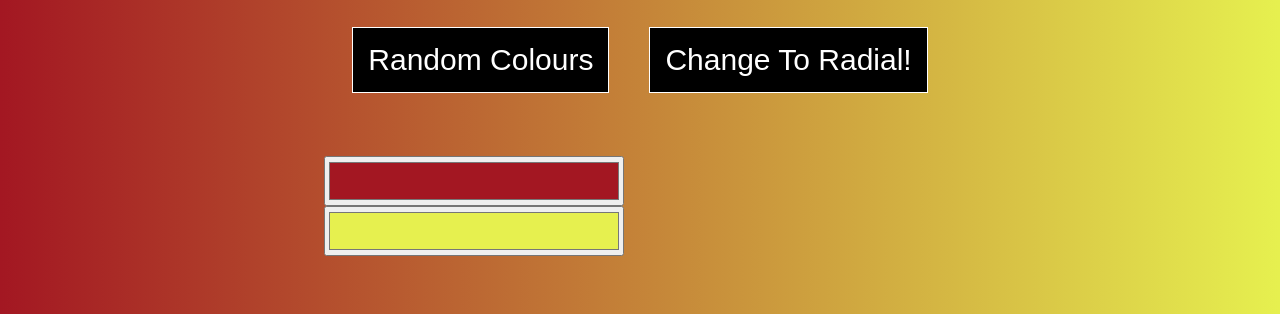
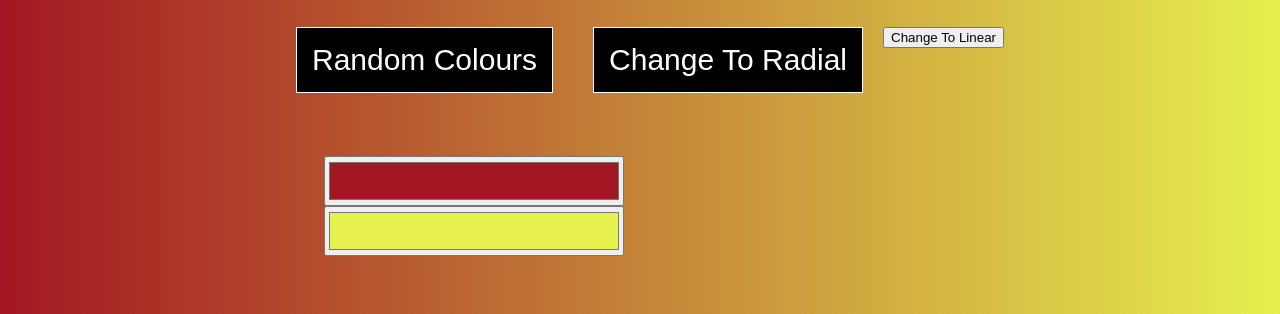
Before and after one commit to kirkkenney/colour-generator, a plain HTML site: page index.html in a window 1280 px wide. Shown: the part 271-585 px from the top of the page. Drawn offline with Linux system fonts and the light colour scheme.

Commit message:
Add "Change To Linear" button

```diff
--- a/index.html
+++ b/index.html
@@ -12,7 +12,10 @@
 		<button class="random">Random Colours</button>
 	</div>
 		<div class="radialBtn">
-			<button class="radial">Change To Radial!</button>
+			<button class="radial">Change To Radial</button>
+		</div>
+		<div class="linearBtn">
+			<button class="linear">Change To Linear</button>
 		</div>
 	</div>
 	<div class="inputs">
@@ -20,7 +23,6 @@
 	<input type="color" class="color2" name="color2" value="#ff0000">
 </div>
 	<h3></h3>
-
 <script type="text/javascript" src="script.js"></script>
 </body>
 </html>
```
